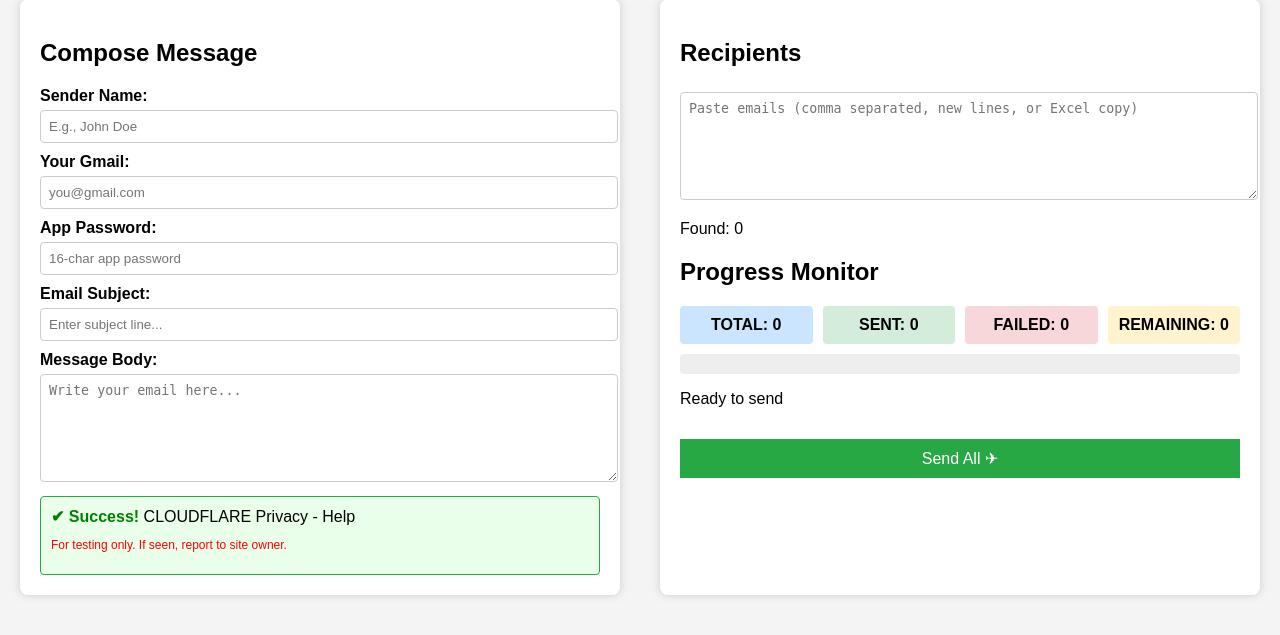
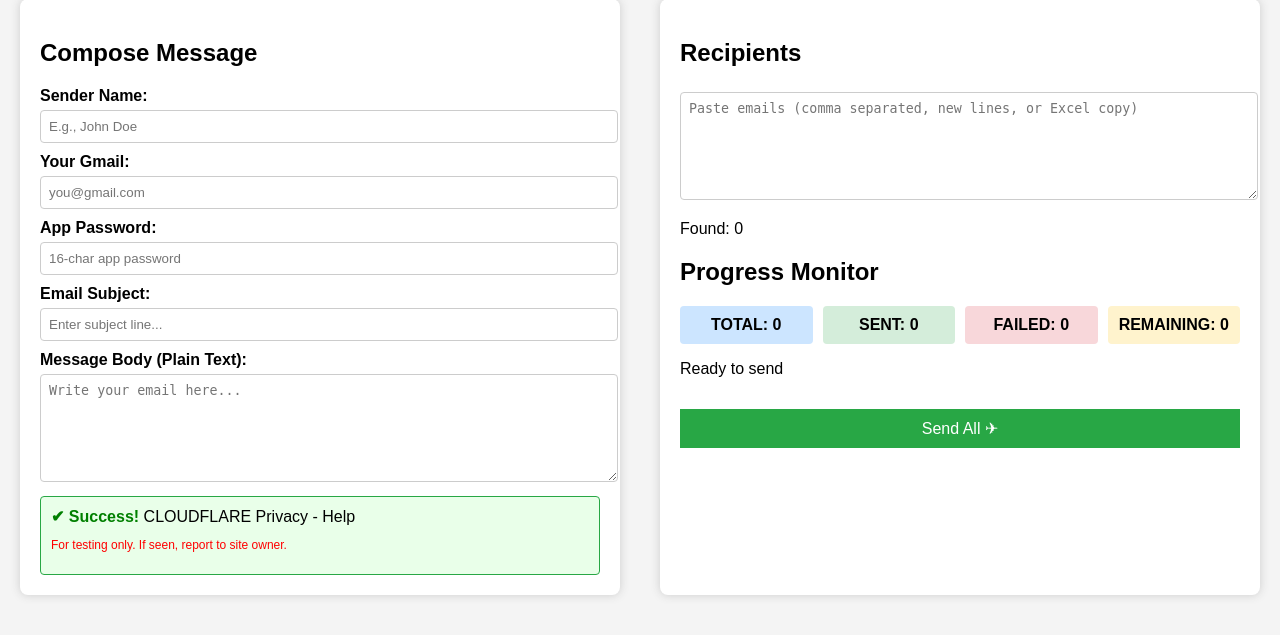
Before and after one commit to pradeepkumar95751-bit/Pradee-Kumar, a Flask app: page / in a window 1280 px wide. Shown: the part 21-656 px from the top of the page. Run offline with Flask 2, Linux system fonts and the light colour scheme.

Commit message:
Update index.html

```diff
--- a/templates/index.html
+++ b/templates/index.html
@@ -1,7 +1,7 @@
 <!DOCTYPE html>
 <html>
 <head>
-    <title>Email Dashboard</title>
+    <title>Bulk Email Sender</title>
     <link rel="stylesheet" href="/static/style.css">
 </head>
 <body>
@@ -22,7 +22,7 @@
             <label>Email Subject:</label>
             <input type="text" name="subject" placeholder="Enter subject line..." required>
 
-            <label>Message Body:</label>
+            <label>Message Body (Plain Text):</label>
             <textarea name="body" rows="6" placeholder="Write your email here..." required></textarea>
 
             <div class="spam-box">
@@ -49,9 +49,6 @@
                 <div class="box sent">SENT: <span id="sent">0</span></div>
                 <div class="box failed">FAILED: <span id="failed">0</span></div>
                 <div class="box remaining">REMAINING: <span id="remaining">0</span></div>
-            </div>
-            <div class="progress-bar">
-                <div id="bar"></div>
             </div>
             <p class="status" id="status">Ready to send</p>
             <button type="submit" form="mailForm" id="sendBtn" class="send-btn">Send All ✈</button>
@@ -84,9 +81,6 @@ document.getElementById("mailForm").addEventListener("submit", function(e){
             document.getElementById("failed").innerText = update.failed;
             document.getElementById("remaining").innerText = update.remaining;
             document.getElementById("status").innerText = update.status + " → " + update.recipient;
-
-            const progress = (update.sent + update.failed) / update.total * 100;
-            document.getElementById("bar").style.width = progress + "%";
         });
 
         alert("Mail sending completed!");
```
